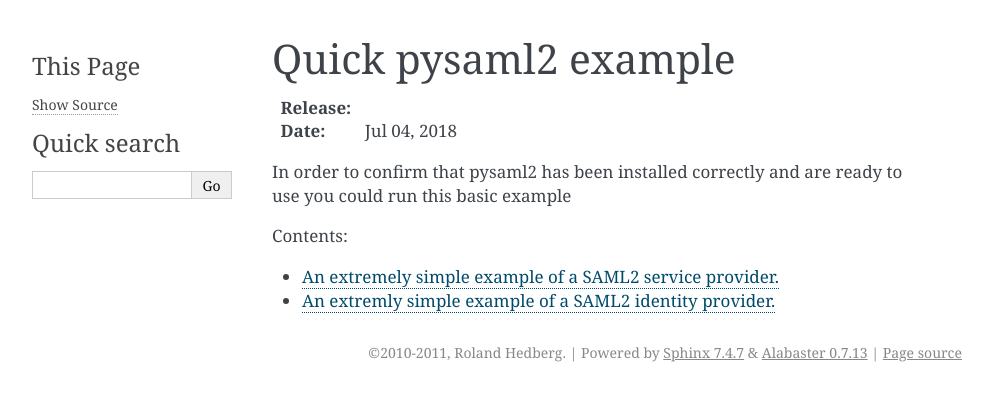
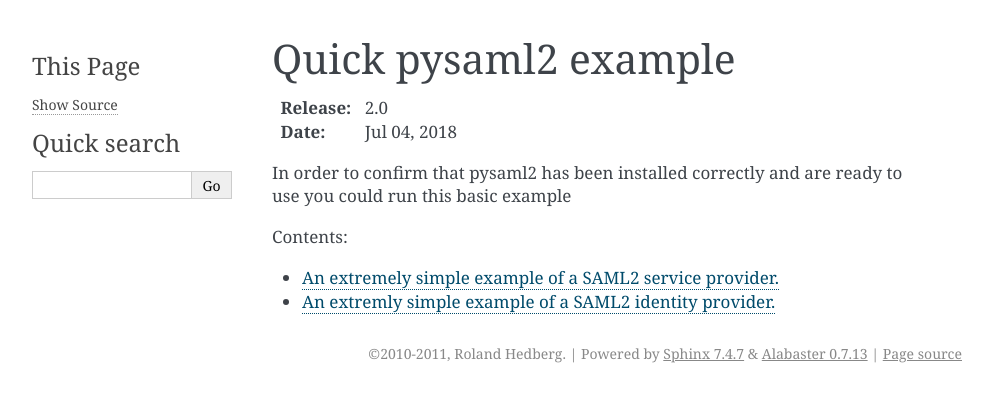
Before and after one commit to IdentityPython/pysaml2, a Sphinx documentation site: the page built from docs/examples/index.rst, in a window 1280 px wide. Shown: the top 402 px of the page, without its empty margins (148-1141 px from the left). Built offline with Sphinx 7.4.7, drawn with Linux system fonts in a browser that asks for light colours; the version number is read from the project's files by our own code.

```diff
--- a/docs/conf.py
+++ b/docs/conf.py
@@ -11,8 +11,13 @@
 # All configuration values have a default; values that are commented out
 # serve to show the default.
 
-import sys, os
+from __future__ import unicode_literals
+
+import os
+
 import alabaster
+
+import saml2.version
 
 # If extensions (or modules to document with autodoc) are in another directory,
 # add these directories to sys.path here. If the directory is relative to the
@@ -39,15 +44,15 @@ source_suffix = '.rst'
 master_doc = 'index'
 
 # General information about the project.
-project = u'pysaml2'
-copyright = u'2010-2011, Roland Hedberg'
+project = 'pysaml2'
+copyright = '2010-2011, Roland Hedberg'
 
 # The version info for the project you're documenting, acts as replacement for
 # |version| and |release|, also used in various other places throughout the
 # built documents.
 #
 # The short X.Y version.
-version = ''
+version = str(saml2.version.version)
 # The full version, including alpha/beta/rc tags.
 release = ''
 
@@ -180,8 +185,13 @@ htmlhelp_basename = 'pysaml2doc'
 # Grouping the document tree into LaTeX files. List of tuples
 # (source start file, target name, title, author, documentclass [howto/manual]).
 latex_documents = [
-  ('index', 'pysaml2.tex', u'pysaml2 Documentation',
-   u'Roland Hedberg', 'manual'),
+    (
+        'index',
+        'pysaml2.tex',
+        'pysaml2 Documentation',
+        'Roland Hedberg',
+        'manual',
+    ),
 ]
 
 # The name of an image file (relative to this directory) to place at the top of
```
